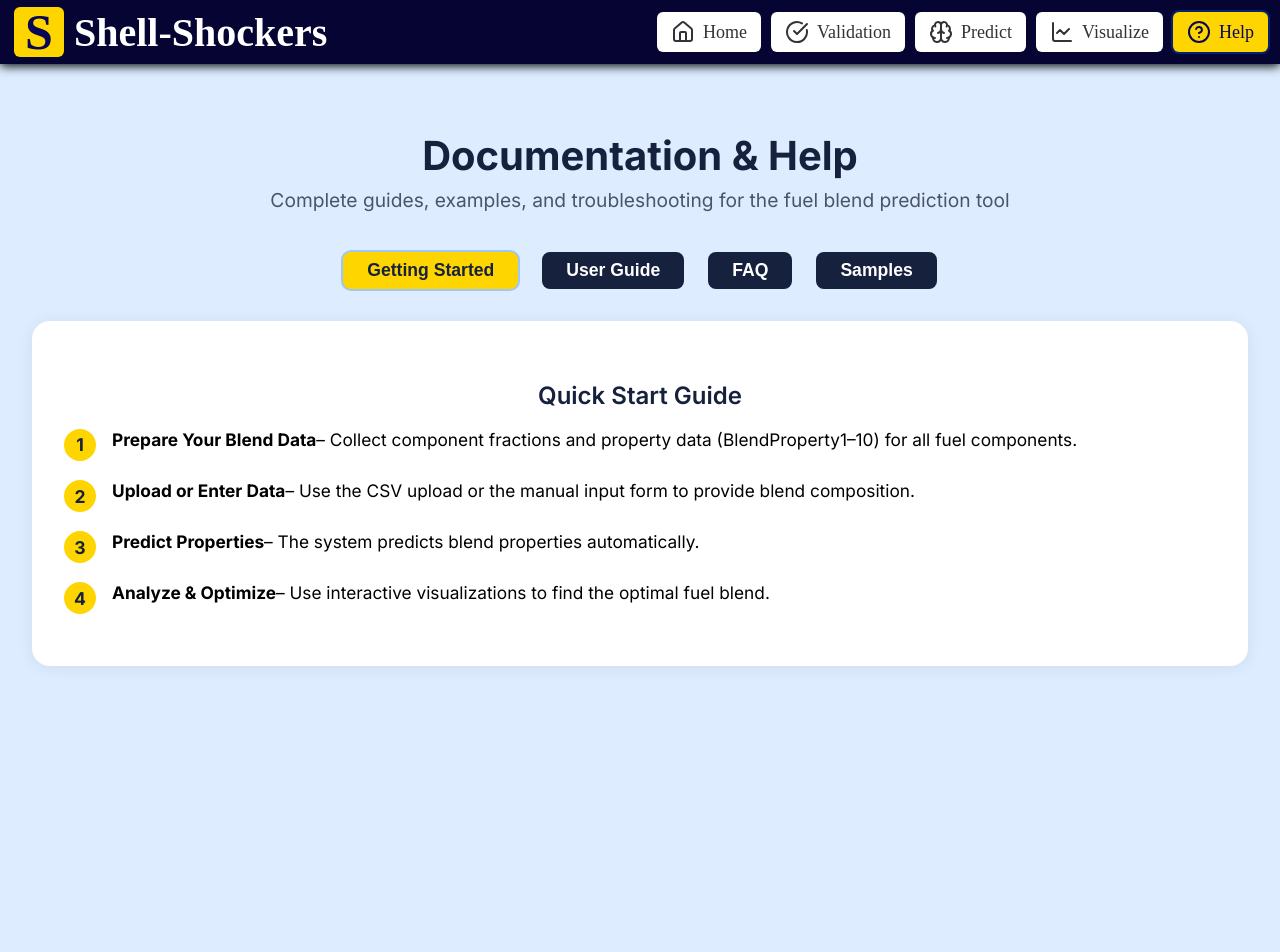
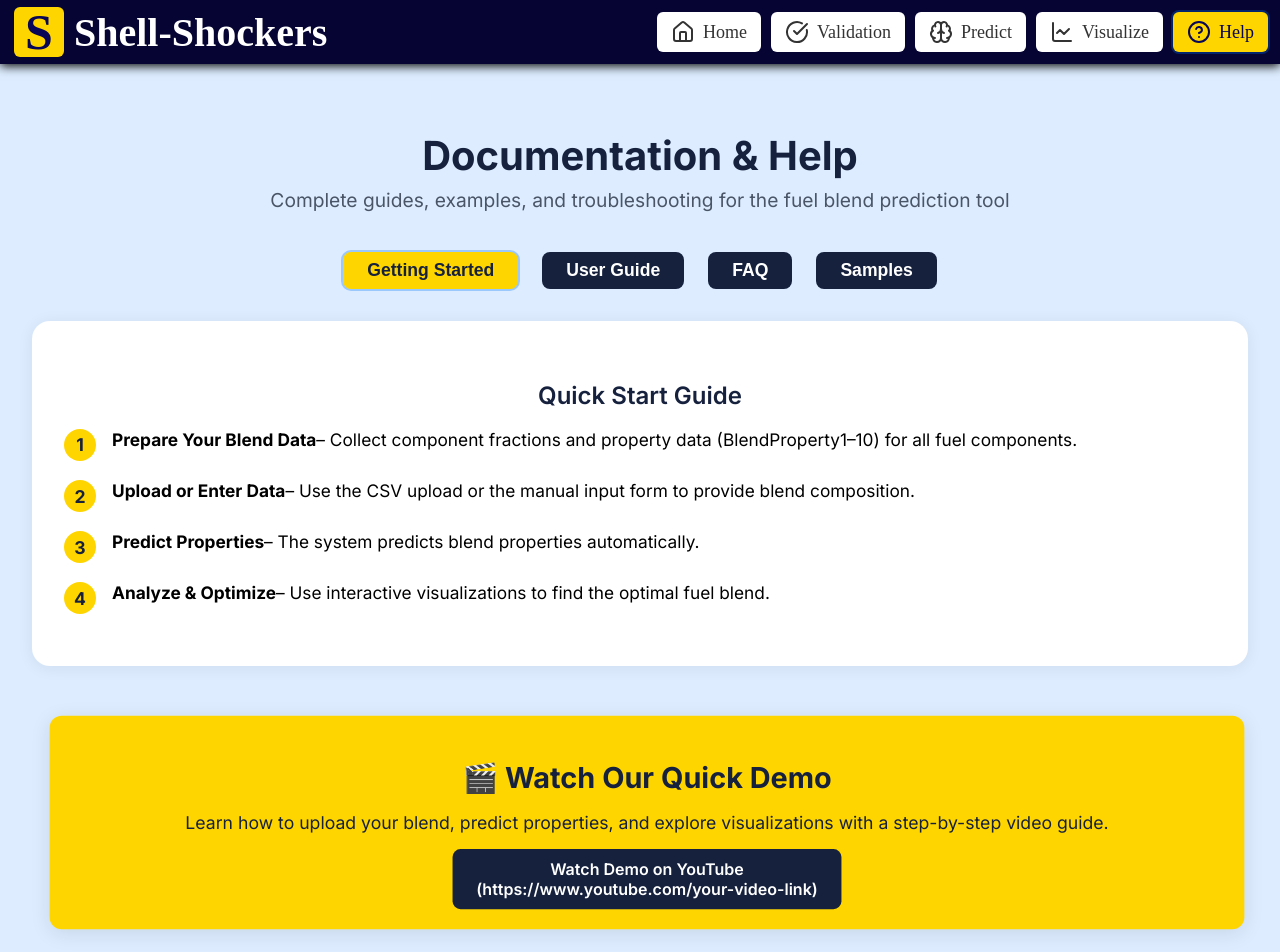
Before and after one commit to Niranjanakamaraj/Shell-Shockers, a Next.js app in the folder predictor/: page /help in a window 1280 px wide. Shown: the top 952 px of the page. Built offline with nearby package versions, Linux system fonts and the light colour scheme.

Commit message:
Fully updated UI

```diff
--- a/predictor/src/app/help/page.css
+++ b/predictor/src/app/help/page.css
@@ -176,3 +176,52 @@
   margin-top: 4px;
   line-height: 1.6;
 }
+
+.demo-video-section {
+  margin-top: 50px;
+  margin-left: 4%;
+  background: #ffd500; /* highlighted pale yellow */
+  max-width: 90%;
+  border-radius: 12px;
+  padding: 20px;
+  margin-bottom: 2rem;
+  text-align: center;
+  box-shadow: 0 4px 20px rgba(0,0,0,0.1);
+  animation: pulse 2s infinite;
+}
+
+.demo-video-title {
+  font-size: 1.8rem;
+  font-weight: 700;
+  color: #16213e;
+  margin-bottom: 0.5rem;
+}
+
+.demo-video-desc {
+  font-size: 1.1rem;
+  color: #16213e;
+  margin-bottom: 1rem;
+}
+
+.demo-video-btn {
+  display: inline-block;
+  padding: 0.6rem 1.5rem;
+  background: #16213e;
+  color: #fff;
+  font-weight: 600;
+  border-radius: 8px;
+  text-decoration: none;
+  transition: transform 0.2s, background 0.2s;
+}
+
+.demo-video-btn:hover {
+  background: #16213ec7;
+  transform: scale(1.05);
+}
+
+/* Subtle pulse animation for section */
+@keyframes pulse {
+  0% { transform: scale(1); }
+  50% { transform: scale(1.02); }
+  100% { transform: scale(1); }
+}
--- a/predictor/src/app/help/page.tsx
+++ b/predictor/src/app/help/page.tsx
@@ -40,7 +40,23 @@ export default function Help() {
         {activeTab === "faq" && <FAQ />}
         {activeTab === "samples" && <Samples />}
       </div>
+      <div className="demo-video-section">
+  <h2 className="demo-video-title">🎬 Watch Our Quick Demo</h2>
+  <p className="demo-video-desc">
+    Learn how to upload your blend, predict properties, and explore visualizations with a step-by-step video guide.
+  </p>
+  <a
+    href="https://www.youtube.com/your-video-link"
+    target="_blank"
+    rel="noopener noreferrer"
+    className="demo-video-btn"
+  >
+    Watch Demo on YouTube<br/>
+    (https://www.youtube.com/your-video-link)
+  </a>
+</div>
     </div>
+
   );
 }
 
```
